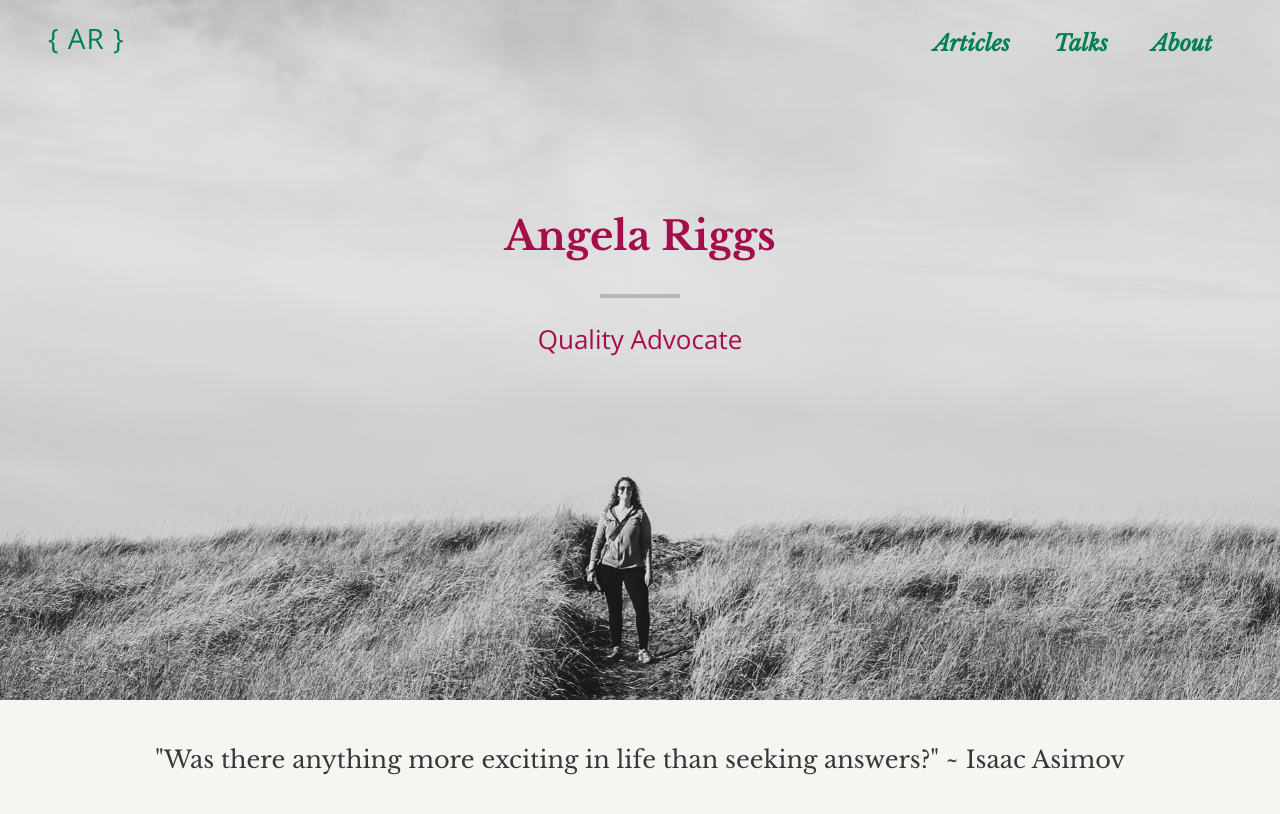
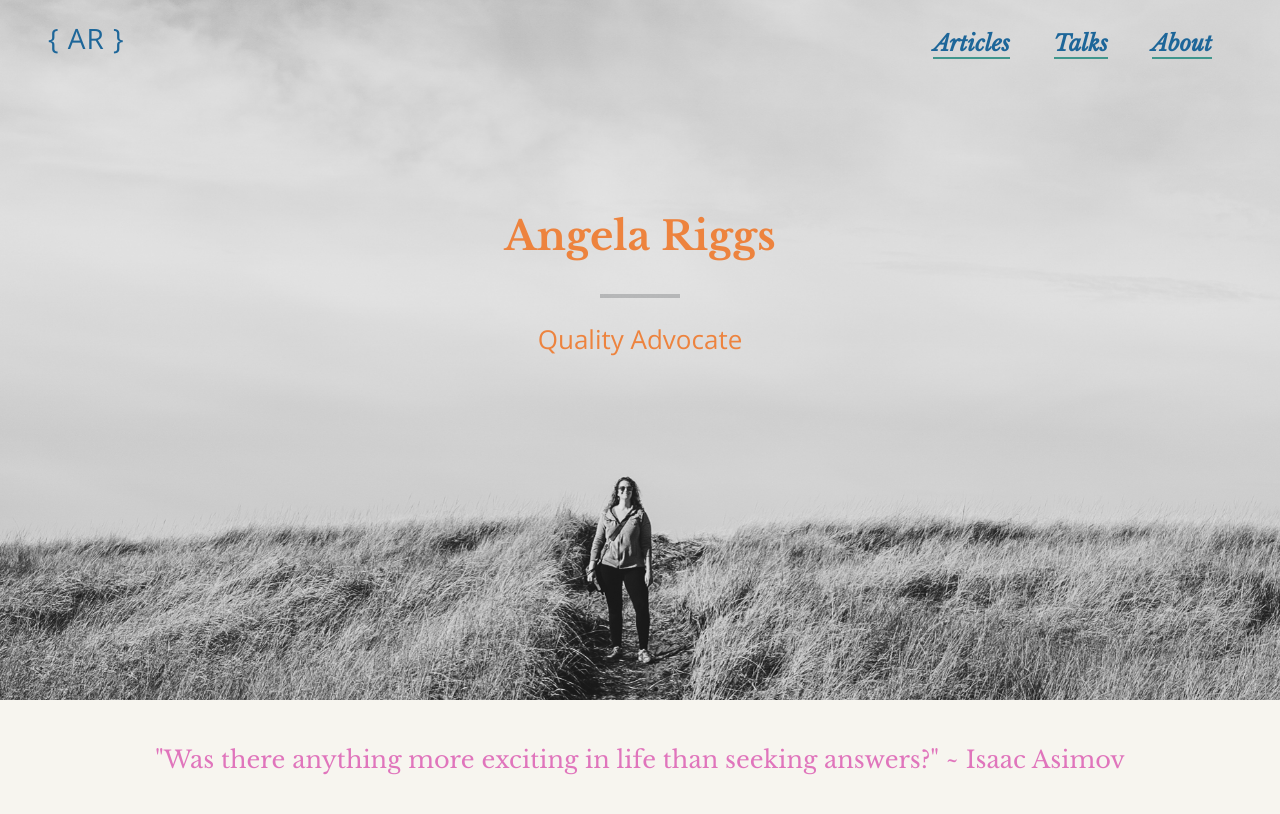
Before and after one commit to angelariggs/angelariggs.github.io, a Jekyll site: the page built from index.html, in a window 1280 px wide. Shown: the top 814 px of the page. Built offline with Jekyll 4.4.1, drawn with Linux system fonts in a browser that asks for light colours.

Commit message:
updating all the colors, moar bettah css system

```diff
--- a/_sass/_about.scss
+++ b/_sass/_about.scss
@@ -1,11 +1,12 @@
 #about-recs {
-  background-color: $tertiary-color;
+  background-color: $page-background;
   padding: 1em 1em;
   font-family: $display;
   font-size: 18px;
+  line-height: 1.5em;
   color: $text;
   text-align: left;
   border-style: inset;
   border-width: 3px;
-  border-color: #ff00a1;
+  border-color: $accent-color;
 }
--- a/_sass/_base.scss
+++ b/_sass/_base.scss
@@ -1,5 +1,5 @@
 body {
-  background-color: $tertiary-color;
+  background-color: $page-background;
 }
 
 h1 {
@@ -21,15 +21,17 @@
   font-family: $display;
   font-size: 25px;
   font-weight: 700;
-  color: $main-color;
-  margin-bottom: 0.3em;
+  color: $secondary-color;
+  margin-bottom: 0.5em;
 }
 
 h3 {
   font-family: $display;
   font-size: 18px;
   /*font-weight: 700;*/
-  color: $main-color;
+  color: $secondary-color;
+  margin-bottom: 0.3em;
+  margin-top: 0.5em;
 }
 
 h4 {
@@ -38,7 +40,7 @@
   font-weight: 500;
   color: $main-color;
   a {
-    color: $secondary-color;
+    color: $link-color;
     text-decoration-line: none;
     &:hover {
       text-decoration-style: wavy;
@@ -52,30 +54,45 @@
   line-height: 1.8;
   color: $text;
   a {
-    color: $secondary-color;
+    color: $link-color;
+    text-decoration: none;
+    border-bottom: $link-color 0.13em solid;
     &:hover {
-      color: $tertiary-color;
-      background-color: $secondary-color;
-      text-decoration-line: underline;
-      text-decoration-style: wavy;
+      color: $page-background;
+      background-color: #F8B97E;
+      text-decoration: none;
+      border-bottom: $main-color 0.2em solid;
     }
   }
 }
 
-a {
+/*a {
   color: $secondary-color;
   &:hover {
-    text-decoration-style: wavy;
+    color: $page-background;
+    background-color: $accent-color;
+    border-bottom: $page-background 0.13em solid;
   }
-}
+}*/
 
 ol, ul {
   font-family: $sans-serif;
   font-size: 15px;
   line-height: 1.8;
-  color: $main-color;
+  color: $text;
   margin-top: 0;
   margin-bottom: 1em;
+    a {
+    color: $link-color;
+    text-decoration: none;
+    border-bottom: $link-color 0.13em solid;
+    &:hover {
+      color: $page-background;
+      background-color: #F8B97E;
+      text-decoration: none;
+      border-bottom: $main-color 0.2em solid;
+    }
+  }
 }
 
 .page {
--- a/_sass/_blog.scss
+++ b/_sass/_blog.scss
@@ -30,7 +30,7 @@
 .read-more {
   font-family: $display;
   font-style: italic;
-  color: $main-color;
+  color: $accent-color;
 }
 
 //
--- a/_sass/_homepage.scss
+++ b/_sass/_homepage.scss
@@ -31,10 +31,10 @@
 }
 
 #quotes {
-  background-color: $tertiary-color;
+  background-color: $page-background;
   padding: 2em 1em;
   font-family: $display;
   font-size: 24px;
-  color: $text;
+  color: $accent-color;
   text-align: center;
 }
--- a/_sass/_nav.scss
+++ b/_sass/_nav.scss
@@ -8,11 +8,7 @@
     a {
       font-family: $display;
       font-style: italic;
-      color: $secondary-color;
-      &:hover {
-        text-decoration-line: underline;
-        text-decoration-style: wavy;
-      }
+      color: $tertiary-color;
     }
   }
 }
@@ -36,7 +32,7 @@
   position: relative;
   width: 100%;
   height: 200px;
-  background-color: $tertiary-color;
+  background-color: $page-background;
   /*opacity: 0.5;*/
   padding-top: 1.5em;
   margin-bottom: 2em;
@@ -70,7 +66,7 @@
 }
 
 h1.site-name a {
-  color: $secondary-color;
+  color: $tertiary-color;
 }
 
 nav {
@@ -90,7 +86,7 @@
   a {
     font-size: 22px;
     font-weight: 700;
-    color: $secondary-color;
+    color: $tertiary-color;
     margin: 0 0.5em;
     text-align: right;
     @include mobile {
--- a/_sass/_variables.scss
+++ b/_sass/_variables.scss
@@ -1,20 +1,53 @@
 
-//
-// VARIABLES
-//
+/*VARIABLES*/
 
-//Colors
-$main-color: #A40E4C;
+/*Colors*/
+
+$page-background: #F7F5EF;
+
+	/*H1 & H2*/
+/*$main-color: #3F968C; */
+$main-color: #ED833E;
+
+	/*p tag links*/
+$link-color: #3F968C;
+
+
+$secondary-color: #E3A72A;
+
+	/*site nav*/
+$tertiary-color: #1D6699;
+
+	/*Read More, link hover background*/
+$accent-color: #E075BC;
+
+	/*p text*/
+$text: #36383F;
+
+/*$main-color: #A40E4C;
 $secondary-color: #008051;
 $tertiary-color: #F7F5EF;
-$text: #36383F;
+$text: #36383F;*/
 
-// Font stacks
+/*
+dark orange: #F95428;
+peach: #F8B97E;
+light blue: #8FC3BE;
+dark blue: #54A7BD;
+teal: #3F968C;
+lavender: #C4A4E7;
+purple: #7F57CA;
+golden-yellow: #E3A72A;
+
+
+*/
+
+/*Font stacks*/
 @import url(https://fonts.googleapis.com/css?family=Libre+Baskerville:400,400i,700|Open+Sans:400,400i,700,700i,800,800i&display=swap);
 $sans-serif: "Open Sans", sans-serif;
 $display: "Libre Baskerville", serif;
 
-// Mobile breakpoints
+/*Mobile breakpoints*/
 @mixin mobile {
   @media screen and (max-width: 640px) {
     @content;
--- a/style.scss
+++ b/style.scss
@@ -61,15 +61,16 @@
   font-family: $sans-serif;
 }
 
-.wrapper-footer {
-  border-top: 1px solid $tertiary-color;
-  border-bottom: 1px solid $tertiary-color;
-  background-color: $tertiary-color;
+/*.wrapper-footer {
+  border-top: 1px solid $accent-color;
+  border-bottom: 1px solid $accent-color;
+  background-color: $accent-color;*/
+
 /*  // position: fixed;
-  // bottom: 0;
-  // z-index: 2;
-  // width: 100%;*/
-}
+  bottom: 0;
+  z-index: 2;
+  width: 100%;*/
+/*}*/
 
 footer {
   padding: 20px 0;
```
